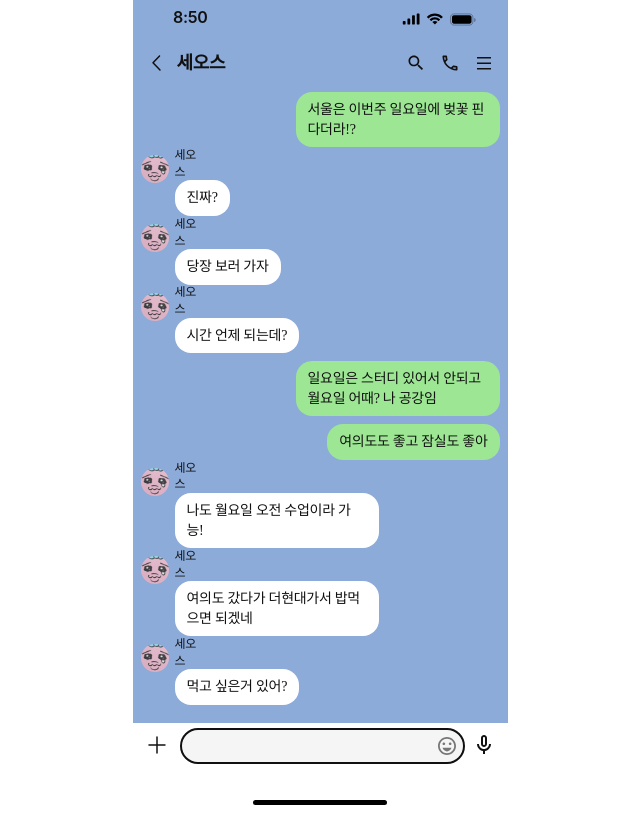
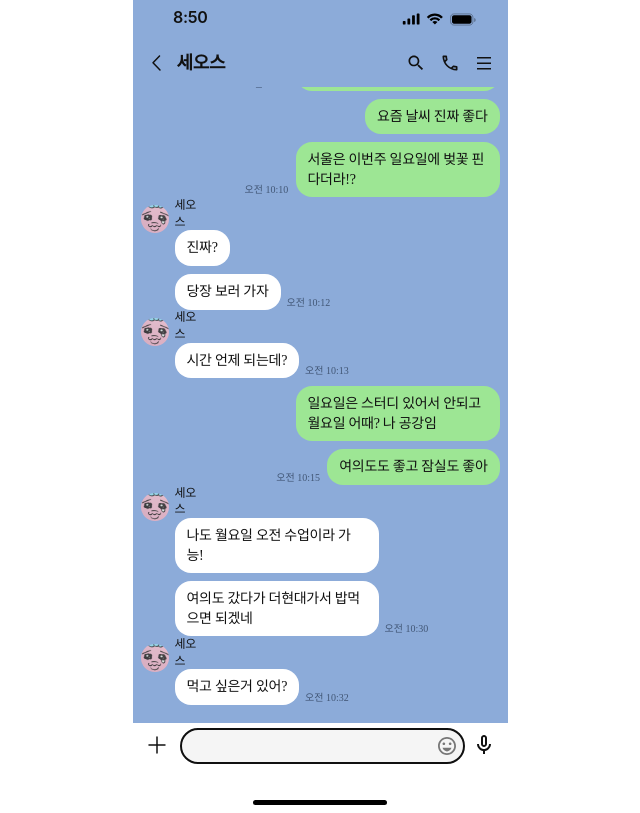
Before and after one commit to CEOS-Developers/react-messenger-19th, a React (Create React App) app: page / in a window 1280 px wide. Shown: the whole page, without its empty margins (320-960 px from the left). Built offline with nearby package versions, Linux system fonts and the light colour scheme.

Commit message:
[design] 채팅방 경우의 수 따지기

```diff
--- a/src/components/chatPage/ChatContainer.tsx
+++ b/src/components/chatPage/ChatContainer.tsx
@@ -24,29 +24,29 @@ export default function ChatContainer(props: ChatContainerProps) {
       <Date>오늘</Date>
       <Layout>
         {chatData.data.map((data) => (
-          <ChatBox $rcvd={data.rcvd === (userId === 0)} $sequential={data.sequential} key={data.id}>
-            {data.rcvd === (userId === 0) && !data.sequential && <ProfileIcon />}
-            {!(data.rcvd === (userId === 0)) && data.sequential && <TimeNow>{data.time}</TimeNow>}
-            <Details $margin={data.rcvd === (userId === 0) && data.sequential}>
-              {data.rcvd === (userId === 0) && !data.sequential && (
+          <ChatBox $rcvd={data.rcvd === (userId === 0)} key={data.id}>
+            {data.rcvd === (userId === 0) && (!data.isSameTime || (data.isSameTime && data.isFirst)) && <ProfileIcon />}
+            {!(data.rcvd === (userId === 0)) && !(data.isSameTime && data.isFirst) && <TimeNow>{data.time}</TimeNow>}
+            <Details $margin={data.rcvd === (userId === 0) && !data.isFirst}>
+              {data.rcvd === (userId === 0) && (!data.isSameTime || (data.isSameTime && data.isFirst)) && (
                 <Name>{userData.data.find((user) => user.id === userId)?.name}</Name>
               )}
               <Text $rcvd={data.rcvd === (userId === 0)}>{data.text}</Text>
             </Details>
-            {data.rcvd === (userId === 0) && data.sequential && <TimeNow>{data.time}</TimeNow>}
+            {data.rcvd === (userId === 0) && !(data.isSameTime && data.isFirst) && <TimeNow>{data.time}</TimeNow>}
           </ChatBox>
         ))}
         {list.map((data) => (
-          <ChatBox $rcvd={data.rcvd === (userId === 0)} $sequential={data.sequential} key={data.id}>
-            {data.rcvd === (userId === 0) && !data.sequential && <ProfileIcon />}
-            {!(data.rcvd === (userId === 0)) && data.sequential && <TimeNow>{data.time}</TimeNow>}
-            <Details $margin={data.rcvd === (userId === 0) && data.sequential}>
-              {data.rcvd === (userId === 0) && !data.sequential && (
+          <ChatBox $rcvd={data.rcvd === (userId === 0)} key={data.id}>
+            {data.rcvd === (userId === 0) && (!data.isSameTime || (data.isSameTime && data.isFirst)) && <ProfileIcon />}
+            {!(data.rcvd === (userId === 0)) && !(data.isSameTime && data.isFirst) && <TimeNow>{data.time}</TimeNow>}
+            <Details $margin={data.rcvd === (userId === 0) && !data.isFirst}>
+              {data.rcvd === (userId === 0) && (!data.isSameTime || (data.isSameTime && data.isFirst)) && (
                 <Name>{userData.data.find((user) => user.id === userId)?.name}</Name>
               )}
               <Text $rcvd={data.rcvd === (userId === 0)}>{data.text}</Text>
             </Details>
-            {data.rcvd === (userId === 0) && data.sequential && <TimeNow>{data.time}</TimeNow>}
+            {data.rcvd === (userId === 0) && !(data.isSameTime && data.isFirst) && <TimeNow>{data.time}</TimeNow>}
           </ChatBox>
         ))}
         <div ref={scrollEndRef} />
@@ -89,10 +89,10 @@ const Layout = styled.div`
   gap: 0.8rem;
 `;
 
-const ChatBox = styled.div<{ $rcvd: boolean; $sequential: boolean }>`
+const ChatBox = styled.div<{ $rcvd: boolean }>`
   display: flex;
   justify-content: ${({ $rcvd }) => ($rcvd ? 'none' : 'end')};
-  align-items: ${({ $sequential }) => ($sequential ? 'end' : 'none')};
+
   gap: 0.6rem;
 `;
 
@@ -122,9 +122,10 @@ const Text = styled.div<{ $rcvd: boolean }>`
   background-color: ${({ theme, $rcvd }) => ($rcvd ? theme.colors.white : theme.colors.green_bg)};
 `;
 
-const TimeNow = styled.p`
+const TimeNow = styled.div`
+  display: flex;
+  align-items: end;
   width: 4.5rem;
-  height: 1.4rem;
 
   ${({ theme }) => theme.fonts.sent_time};
   color: var(--blue-3, ${({ theme }) => theme.colors.blue_txt});
--- a/src/components/chatPage/ChatFooter.tsx
+++ b/src/components/chatPage/ChatFooter.tsx
@@ -20,15 +20,39 @@ export default function ChatFooter(props: ChatFooterProps) {
     }
   }
 
+  function checkSameTime(): boolean {
+    const lastMsg = list[list.length - 1];
+    if (lastMsg && lastMsg.time === date()) {
+      return true;
+    }
+    return false;
+  }
+
   function handleList(input: string) {
+    let isFirst = true;
+
+    if (checkSameTime()) {
+      const filterSameTimeIndex = list.findIndex((msg) => msg.time === date());
+      if (filterSameTimeIndex !== -1) {
+        if (filterSameTimeIndex !== list.length) {
+          isFirst = false;
+        }
+
+        const updatedList = list.map((msg, index) => (index === filterSameTimeIndex ? { ...msg, isFirst: true } : msg));
+        setList([]);
+        setList(updatedList);
+      }
+    }
     const newMsg: MsgType = {
       id: Date.now(),
       rcvd: false,
-      sequential: true,
+      isSameTime: checkSameTime(),
+      isFirst: isFirst,
       text: input,
       time: date(),
     };
-    setList([...list, newMsg]);
+
+    setList((prevList) => [...prevList, newMsg]);
   }
 
   function handleInput(event: React.ChangeEvent<HTMLInputElement>) {
```
Also changed, not shown: src/recoil/atom.txt (added).
